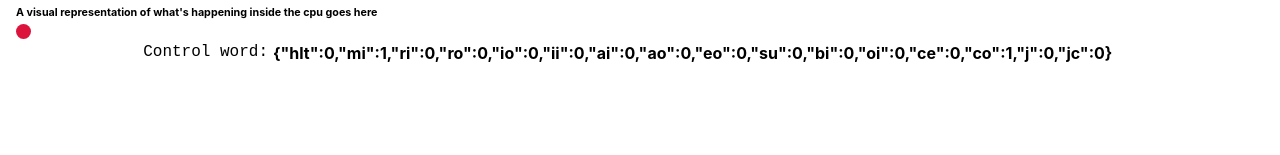
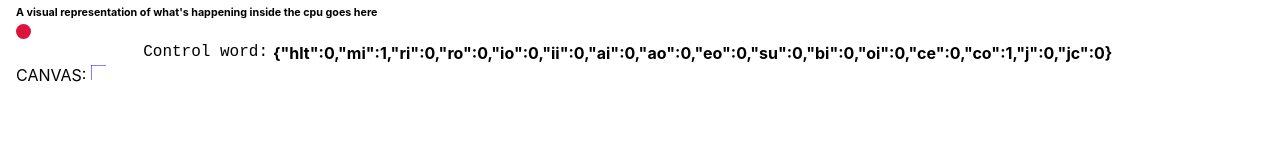
Before and after one commit to theapi/beneater_react, a React (Create React App) app: page / in a window 1280 px wide. Shown: the part 319-474 px from the top of the page. Built offline with nearby package versions, Linux system fonts and the light colour scheme.

Commit message:
Clock wave form

```diff
--- a/src/components/LogicAnalyser/Canvas.js
+++ b/src/components/LogicAnalyser/Canvas.js
@@ -1,39 +1,26 @@
-import React from 'react';
+import React, { useRef, useEffect } from 'react';
+import { useSelector } from 'react-redux';
+import { selectClock } from '../../features/clock/clockSlice';
+// import useCanvas from './CanvasHook';
 
-import useCanvas from './CanvasHook';
+import { waveform } from './lib/Draw';
 
-// https://medium.com/@pdx.lucasm/canvas-with-react-js-32e133c05258
 const Canvas = props => {
-  const { draw, ...rest } = props
+  const clk = useSelector(selectClock);
+  const canvasRef = useRef(null);
 
-  const canvasRef = useCanvas(draw);
-  return <canvas ref={canvasRef} {...rest}/>;
+  useEffect(() => {
+    const canvas = canvasRef.current;
+    const context = canvas.getContext('2d');
 
-  // const canvasRef = useRef(null);
+    waveform(context, {clk});
+  }, [clk]);
 
-  // useEffect(() => {
-  //   const canvas = canvasRef.current;
-  //   const ctx = canvas.getContext('2d');
-  //   let frameCount = 0;
-  //   let frameId;
-
-  //   const render = () => {
-  //     frameCount++;
-  //     draw(ctx, frameCount);
-  //     frameId = window.requestAnimationFrame(render);
-  //   };
-  //   render();
-
-  //   return () => {
-  //     window.cancelAnimationFrame(frameId);
-  //   };
-
-  //   // ctx.fillStyle = '#0000FF';
-  //   // ctx.fillRect(0, 0, ctx.canvas.width, ctx.canvas.height);
-
-  // }, [draw]);
-
-  // return <canvas ref={canvasRef} {...props} />
+  return (
+    <div>
+      <span>CANVAS:</span> <canvas ref={canvasRef} {...props}/>
+    </div>
+  );
 };
 
 export default Canvas;
--- a/src/components/LogicAnalyser/CanvasHook.js
+++ b/src/components/LogicAnalyser/CanvasHook.js
@@ -1,27 +1,15 @@
 import { useRef, useEffect } from 'react';
 
+// https://medium.com/@pdx.lucasm/canvas-with-react-js-32e133c05258
 const useCanvas = draw => {
 
   const canvasRef = useRef(null)
 
   useEffect(() => {
-
     const canvas = canvasRef.current;
     const context = canvas.getContext('2d');
-    let frameCount = 0;
-    let animationFrameId;
-
-    const render = () => {
-      frameCount++;
-      draw(context, frameCount);
-      animationFrameId = window.requestAnimationFrame(render)
-    }
-    render()
-
-    return () => {
-      window.cancelAnimationFrame(animationFrameId);
-    }
-  }, [draw]);
+    //draw(context);
+  }, []);
 
   return canvasRef;
 }
--- /dev/null
+++ b/src/components/LogicAnalyser/lib/Draw.js
@@ -0,0 +1,30 @@
+
+const getSize = () => 15;
+
+const incrementPosX = (() => {
+  const size = getSize();
+  let i = 0;
+  return () => {
+      return i += size;
+  }
+})();
+
+export const waveform = (ctx, { clk }) => {
+  const size = getSize();
+  const posX = incrementPosX(size);
+
+  const xStart = posX - size;
+  const yStart = clk ? size : 0;
+  const yEnd = clk ? 0 : size;
+
+  ctx.strokeStyle = "#0000FF";
+  ctx.beginPath();
+  ctx.moveTo(xStart, yStart);
+  ctx.lineTo(xStart, yEnd);
+  ctx.lineTo(posX, yEnd);
+  ctx.stroke();
+};
+
+export default {
+  waveform,
+};
--- a/src/components/Visual.js
+++ b/src/components/Visual.js
@@ -12,15 +12,13 @@ import '../css/visual.css';
 const Visual = () => {
   const clk = useSelector(selectClock);
 
-  const draw = (ctx, frameCount) => {
-    ctx.clearRect(0, 0, ctx.canvas.width, ctx.canvas.height);
-    ctx.fillStyle = '#0000FF';
-
-    ctx.beginPath();
-    // ctx.arc(50, 100, 20, 0, 2*Math.PI);
-    ctx.arc(50, 100, 20*Math.sin(frameCount*0.05)**2, 0, 2*Math.PI);
-    ctx.fill();
-  };
+  // const draw = (ctx, frameCount) => {
+  //   ctx.beginPath();
+  //   ctx.moveTo(20, 20);
+  //   ctx.lineTo(20, 100);
+  //   ctx.lineTo(70, 100);
+  //   ctx.stroke();
+  // };
 
   return (
     <div id="visual">
@@ -29,7 +27,7 @@ const Visual = () => {
 
       <Led on={clk}  />
       <Controller />
-      <Canvas draw={draw} width="600" height="200"/>
+      <Canvas width="600" height="200" class="canvas" />
 
     </div>
   );
--- a/src/css/visual.css
+++ b/src/css/visual.css
@@ -17,3 +17,7 @@
 #visual .led.off {
   background-color: rgb(68, 6, 19);
 }
+
+#visual .canvas {
+  vertical-align: text-top;
+}
```
